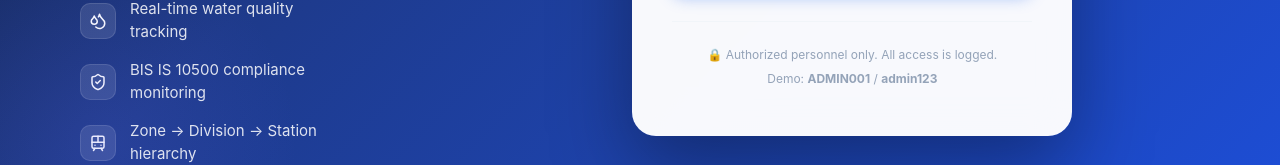
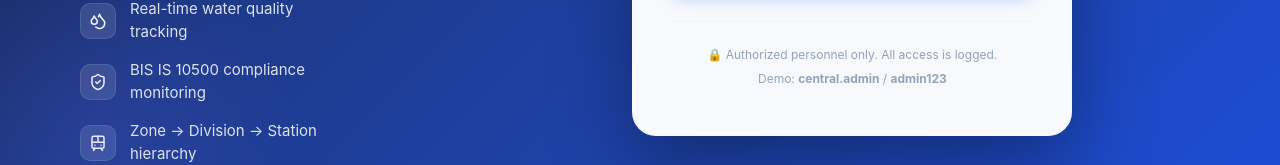
Before and after one commit to Madhan22454/ir-iwqms, a React (Vite) app in the folder frontend/: page /#/login in a window 1280 px wide. Shown: the part 594-759 px from the top of the page. Built offline with nearby package versions, Linux system fonts and the light colour scheme.

Commit message:
fix: update demo credentials hint in login UI

```diff
--- a/frontend/src/pages/Login.tsx
+++ b/frontend/src/pages/Login.tsx
@@ -230,7 +230,7 @@ export function Login() {
               🔒 Authorized personnel only. All access is logged.
             </p>
             <p style={{ fontSize: 12, color: '#94a3b8', marginTop: 6 }}>
-              Demo: <strong>ADMIN001</strong> / <strong>admin123</strong>
+              Demo: <strong>central.admin</strong> / <strong>admin123</strong>
             </p>
           </div>
         </div>
```
Also changed, not shown: 2 other files (tests, documents, lock files or other folders).
